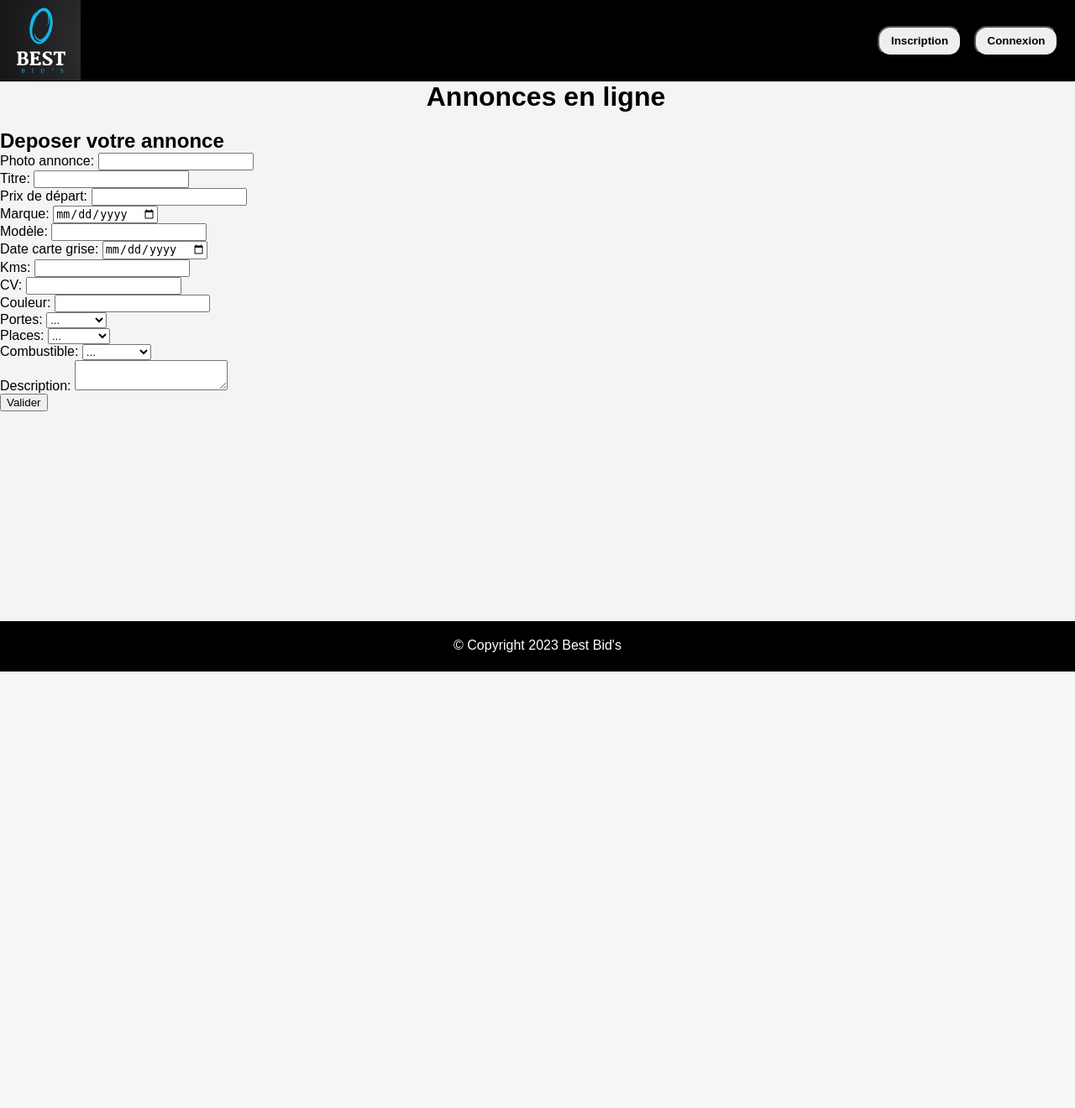
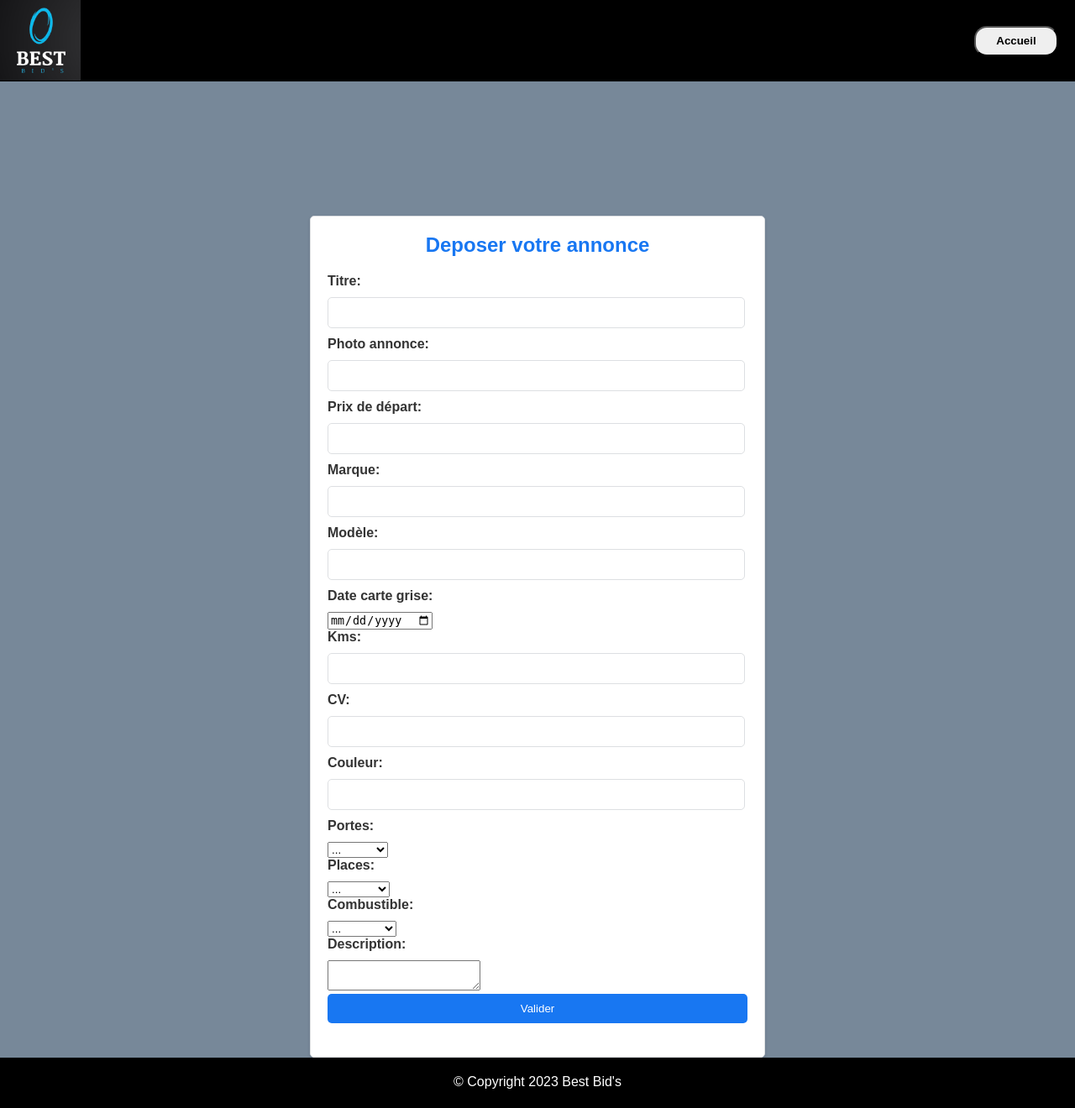
Before and after one commit to DiogoCosta82/BestBids, a PHP site: page /annonce.php in a window 1280 px wide. Shown: the whole page at 84% size. Before the commit the page ends 800 px from the top, so only its background shows below. Run offline with PHP 8.4, Linux system fonts and the light colour scheme; data that the repository does not hold is empty.

Commit message:
11 commit

```diff
--- a/Class/newCar.class.php
+++ b/Class/newCar.class.php
@@ -1,27 +1,23 @@
-
-
-
-
 <?php
 class newCar
 {
 
-    protected $title;
-    protected $image_href;
-    protected $reserve_price;
-    protected $brand;
-    protected $model;
-    protected $hp;
-    protected $year;
-    protected $color;
-    protected $doors;
-    protected $places;
-    protected $fuel;
-    protected $kms;
-    protected $description;
-    protected $created_date;
-    protected $updated_date;
-    protected $end_date;
+    private $title;
+    private $image_href;
+    private $reserve_price;
+    private $brand;
+    private $model;
+    private $hp;
+    private $year;
+    private $color;
+    private $doors;
+    private $places;
+    private $fuel;
+    private $kms;
+    private $description;
+    private $created_date;
+    private $updated_date;
+    private $end_date;
 
     public function __construct($title, $image_href, $reserve_price, $brand, $model, $hp, $year, $color, $doors, $places, $fuel, $kms, $description, $created_date, $updated_date, $end_date)
     {
@@ -43,26 +39,138 @@ class newCar
         $this->end_date = $end_date;
     }
 
+    public function getTitle()
+    {
+        return $this->title;
+    }
 
+    public function getImageHref()
+    {
+        return $this->image_href;
+    }
 
     public function getReservePrice()
     {
         return $this->reserve_price;
     }
 
-    public function setReservePrice($reserve_price)
+    public function getBrand()
     {
-        $this->reserve_price = $reserve_price;
+        return $this->brand;
     }
-
-
+    public function getModel()
+    {
+        return $this->model;
+    }
+    public function getHp()
+    {
+        return $this->hp;
+    }
     public function getYear()
     {
         return $this->year;
     }
+    public function getColor()
+    {
+        return $this->color;
+    }
+    public function getDoors()
+    {
+        return $this->doors;
+    }
+    public function getPlaces()
+    {
+        return $this->places;
+    }
+    public function getFuel()
+    {
+        return $this->fuel;
+    }
+    public function getKms()
+    {
+        return $this->kms;
+    }
+    public function getDescription()
+    {
+        return $this->description;
+    }
+    public function getCreatedDate()
+    {
+        return $this->created_date;
+    }
+    public function getUpdatedDate()
+    {
+        return $this->updated_date;
+    }
+    public function getEndDate()
+    {
+        return $this->end_date;
+    }
 
+
+
+    public function setTitle($title)
+    {
+        return $this->title = $title;
+    }
+    public function setImageHref($image_href)
+    {
+        return $this->image_href = $image_href;
+    }
+    public function setReservePrice($reserve_price)
+    {
+        return $this->reserve_price = $reserve_price;
+    }
+    public function setBrand($brand)
+    {
+        return $this->brand = $brand;
+    }
+    public function setModel($model)
+    {
+        return $this->model = $model;
+    }
+    public function setHp($hp)
+    {
+        return $this->hp = $hp;
+    }
     public function setYear($year)
     {
-        $this->year = $year;
+        return $this->year = $year;
+    }
+    public function setColor($color)
+    {
+        return $this->color = $color;
+    }
+    public function setDoors($doors)
+    {
+        return $this->doors = $doors;
+    }
+    public function setPlaces($places)
+    {
+        return $this->places = $places;
+    }
+    public function setFuel($fuel)
+    {
+        return $this->fuel = $fuel;
+    }
+    public function setKms($kms)
+    {
+        return $this->kms = $kms;
+    }
+    public function detDescription($description)
+    {
+        return $this->description = $description;
+    }
+    public function setCreatedDate($created_date)
+    {
+        return $this->created_date = $created_date;
+    }
+    public function setUpdatedDate($updated_date)
+    {
+        return $this->updated_date = $updated_date;
+    }
+    public function setEndDate($end_date)
+    {
+        return $this->end_date = $end_date;
     }
 }
--- a/Nav/footer.php
+++ b/Nav/footer.php
@@ -3,7 +3,9 @@
 function afficher_footer($texte)
 {
     echo "<div class = \"footer\">";
+    echo "<div class = \"parag\">";
     echo "<p class = \"footerT\">$texte</p>";
+    echo "</div>";
     echo "</div>";
 }
 
--- a/Nav/menu.php
+++ b/Nav/menu.php
@@ -7,6 +7,7 @@ function afficher_menu($nom, $liens)
     echo "<nav class=\"nav1\">";
     echo "<div class=\"btnNav\">";
     echo "<img class=\"logo\" src=\"images/logo.jpg\"/>";
+
 
     foreach ($liens as $lien => $texte) {
         // Vérifier si l'utilisateur est connecté
--- /dev/null
+++ b/Style/creation_annonce.css
@@ -0,0 +1,62 @@
+.container {
+  display: flex;
+  justify-content: center;
+  align-items: center;
+  margin-top: 10rem;
+}
+
+.card {
+  width: 500px;
+  padding: 20px;
+  background-color: #fff;
+  border: 1px solid #dddfe2;
+  border-radius: 5px;
+  box-shadow: 0 2px 4px rgba(0, 0, 0, 0.1);
+}
+
+h2 {
+  text-align: center;
+  margin-bottom: 20px;
+  font-size: 24px;
+  color: #1877f2;
+}
+
+form {
+  margin-bottom: 20px;
+}
+
+label {
+  display: block;
+  margin-bottom: 10px;
+  color: #333;
+  font-weight: bold;
+}
+
+input[type="text"],
+input[type="password"] {
+  width: 95%;
+  padding: 10px;
+  margin-bottom: 10px;
+  border: 1px solid #dddfe2;
+  border-radius: 5px;
+}
+
+.send {
+  width: 100%;
+  padding: 10px;
+  background-color: #1877f2;
+  color: #fff;
+  border: none;
+  border-radius: 5px;
+  cursor: pointer;
+}
+
+.send:hover {
+  background-color: #166fe5;
+}
+
+.error {
+  color: #d9534f;
+  text-align: center;
+  margin-top: 10px;
+}
--- a/Style/style.css
+++ b/Style/style.css
@@ -30,7 +30,6 @@ a {
 }
 
 .footer {
-  position: absolute;
   bottom: 0;
   width: 100%;
   height: 60px;
@@ -42,9 +41,16 @@ a {
 .footerT {
   display: flex;
   justify-content: center;
-  align-items: center;
+  align-content: center;
+  text-align: center;
   margin-top: 20px;
   color: white;
+}
+
+.parag {
+  display: flex;
+  justify-content: center;
+  align-content: center;
 }
 
 .btn {
@@ -55,7 +61,7 @@ a {
 
 .logo {
   width: 6rem;
-  position: fixed;
+  position: absolute;
   left: 0vh;
   top: 0vh;
 }
--- a/annonce.php
+++ b/annonce.php
@@ -3,50 +3,45 @@
 
 <head>
     <meta charset="UTF-8">
-    <meta http-equiv="X-UA-Compatible" content="IE=edge">
     <meta name="viewport" content="width=device-width, initial-scale=1.0">
     <link rel="stylesheet" href="Style/style.css" />
-    <title>Best Bid's - Page annonces</title>
-</head>
-
-<?php
-require_once __DIR__ . "/Class/newCar.class.php";
-require_once __DIR__ . "/index.php";
-?>
-
-<body>
-    <!DOCTYPE html>
-    <html lang="fr">
-
-    <head>
-        <meta charset="UTF-8">
-        <meta http-equiv="X-UA-Compatible" content="IE=edge">
-        <meta name="viewport" content="width=device-width, initial-scale=1.0">
-        <link rel="stylesheet" href="Style/style.css" />
-        <link rel="stylesheet" href="Style/annonce_style.css" />
-
+    <link rel="stylesheet" href="Style/creation_annonce.css" />
     <title>Best Bid's - Page annonces</title>
 </head>
 
 <body>
+    <header>
+        <?php
+        include __DIR__ . '/Nav/menu.php';
 
-        <div class="bodyPage"></div>
+        $menu_liens = [
+            '/BestBids/index.php' => 'Accueil',
+            '/BestBids/logout.php' => 'Déconnexion',
+        ];
 
-        <form action="annonce.php" method="POST">
+        afficher_menu("", $menu_liens);
+        ?>
+    </header>
+
+    <div class="container">
+        <div class="card">
+
+            <form action="newCar.php" method="POST">
 
                 <h2>Deposer votre annonce</h2>
 
-            <label class="label">Photo annonce: </label>
-            <input type="text" name="image" /><br>
 
                 <label class="label">Titre: </label>
                 <input name="title" type="text"></input><br>
+
+                <label class="label">Photo annonce: </label>
+                <input type="text" name="image" /><br>
 
                 <label class="label">Prix de départ: </label>
                 <input name="prixDepart" type="text"></input><br>
 
                 <label class="label">Marque: </label>
-            <input name="marque" type="date"></input><br>
+                <input name="marque" type="text"></input><br>
 
                 <label class="label">Modèle: </label>
                 <input name="modele" type="text"></input><br>
@@ -56,6 +51,7 @@ require_once __DIR__ . "/index.php";
 
                 <label class="label">Kms: </label>
                 <input name="kms" type="text"></input><br>
+
 
                 <label class="label">CV: </label>
                 <input name="cv" type="text"></input><br>
@@ -89,14 +85,16 @@ require_once __DIR__ . "/index.php";
                 </select><br>
 
                 <label class="label">Description: </label>
-            <textarea name="description" type="text">
-        </textarea><br>
+                <textarea name="description" type="text"></textarea><br>
 
                 <button class="send">Valider</button>
             </form>
-        <?php
 
-        ?>
+        </div>
+    </div>
+    <footer>
+        <?php include 'Nav/footer.php'; ?>
+    </footer>
 </body>
 
 </html>
```
Also changed, not shown: newCar.php (+0 -18 lines), Style/creation_annonce.style.css (deleted). Lines whose indentation alone changed are shown as unchanged.
